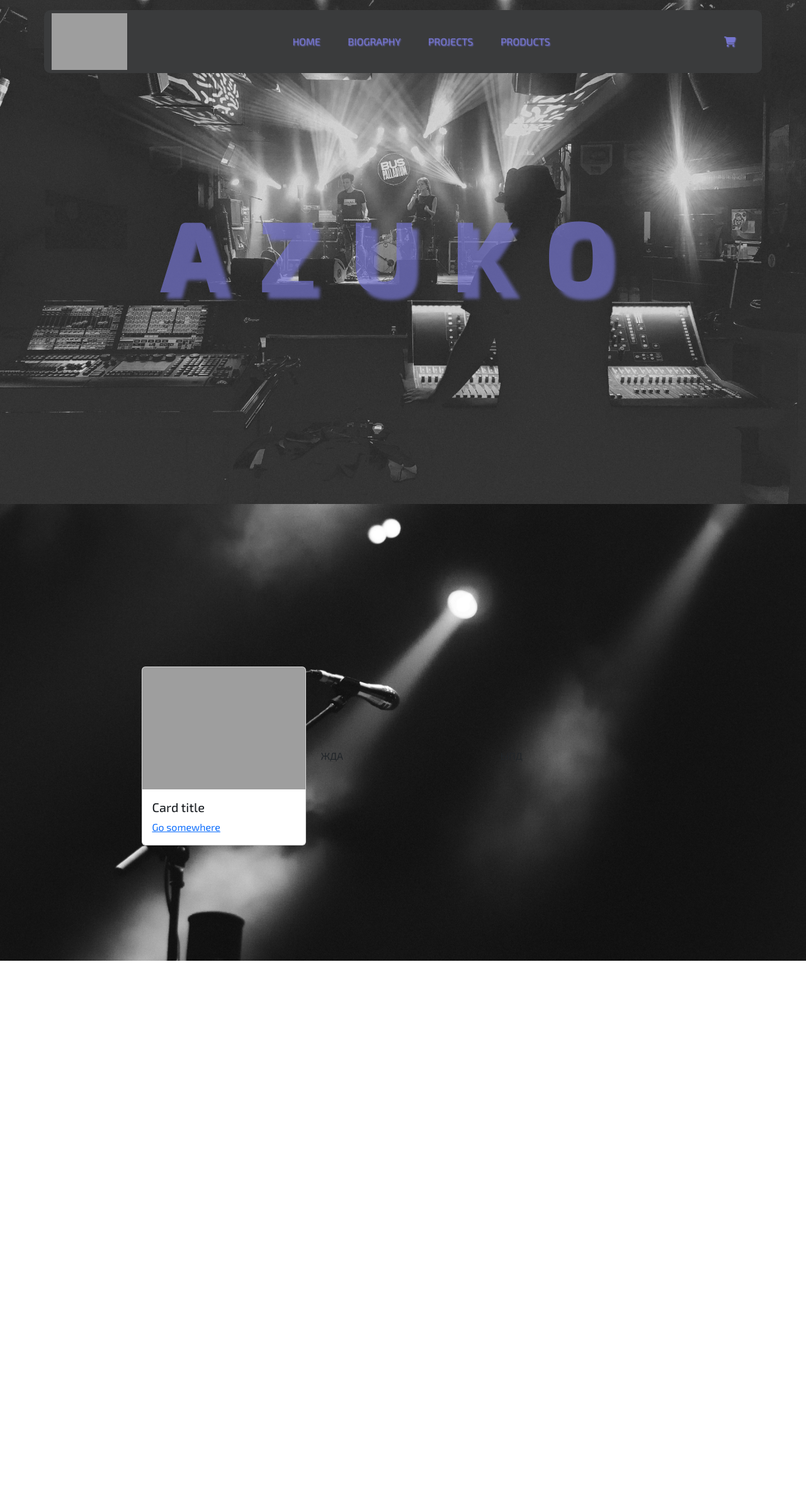
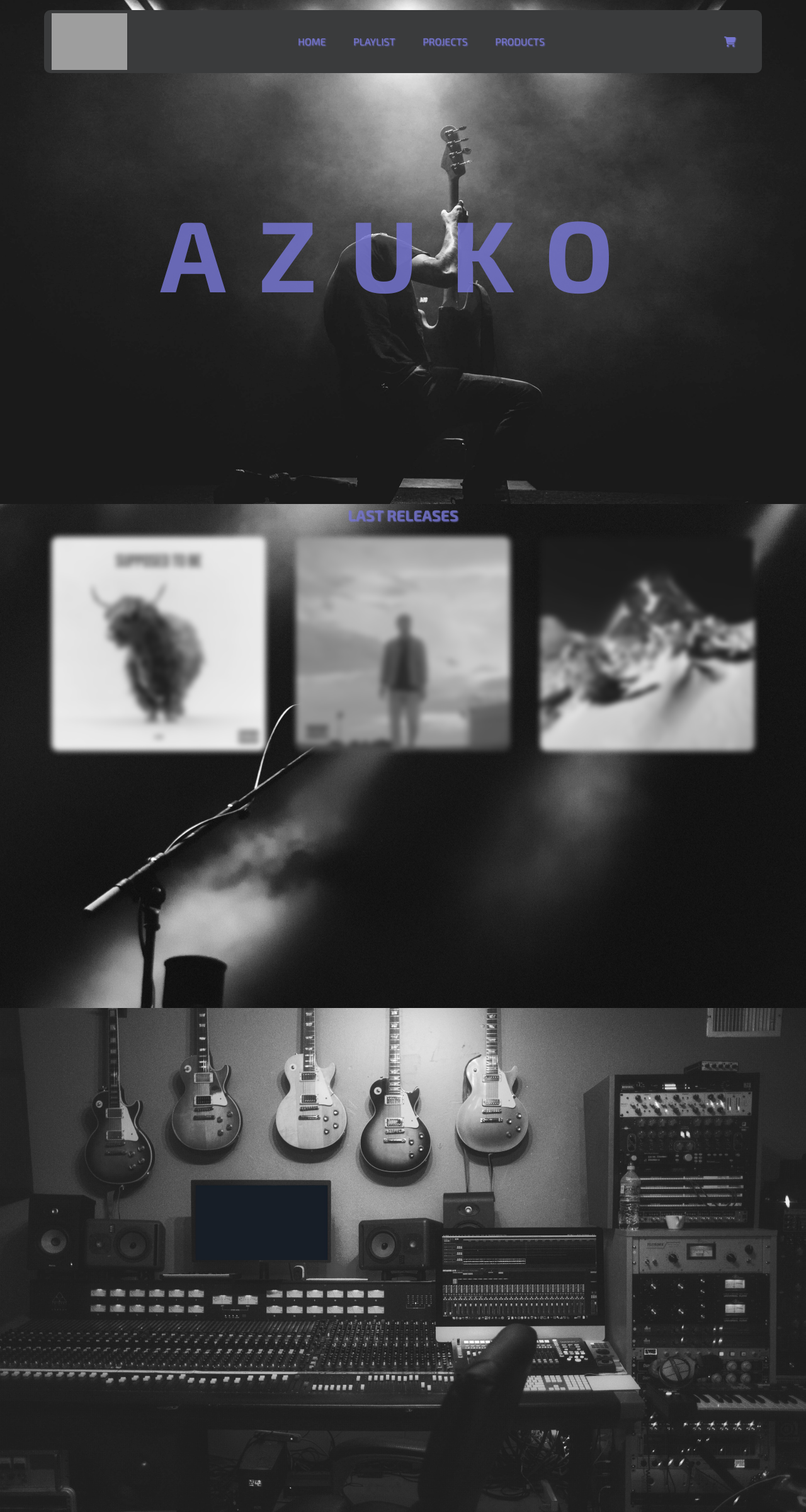
Before and after one commit to AzukoTazumaki/Azuko, a FastAPI app: page / in a window 1280 px wide. Shown: the whole page at 63% size. Run offline with FastAPI, Linux system fonts and the light colour scheme; some libraries are stand-ins or nearby versions; grey boxes are pictures that could not be loaded.

Commit message:
FastApi site v1.0.2

```diff
--- a/main.py
+++ b/main.py
@@ -1,3 +1,4 @@
+import uvicorn
 from fastapi import FastAPI, Request
 from fastapi.responses import HTMLResponse
 from fastapi.staticfiles import StaticFiles
@@ -12,4 +13,9 @@
 
 @app.get("/", response_class=HTMLResponse)
 async def index(request: Request):
-    return templates.TemplateResponse('home_content/home.html', {"request": request})
+    last_releases = ['Supposed To Be', 'with love from Azuko', 'Лавина']
+    return templates.TemplateResponse('home_content/home.html', {"request": request, "last_releases": last_releases})
+
+
+if __name__ == '__main__':
+    uvicorn.run('main:app', host='127.0.0.1', port=8000, reload=True)
--- a/static/css/preloader.css
+++ b/static/css/preloader.css
@@ -12,7 +12,7 @@
     top: 0;
     width: 51%;
     height: 100%;
-    background: var(--black-rgb);
+    background: var(--dark-gray-rgb);
     z-index: 1000;
     -webkit-transform: translateX(0);
     transform: translateX(0);
@@ -51,7 +51,7 @@
     bottom: 5px;
     border-radius: 50%;
     border: 3px solid transparent;
-    border-top-color: var(--black-rgb);
+    border-top-color: var(--gray-rgb);
     -webkit-animation: spin 3s linear infinite;
     animation: spin 3s linear infinite;
 }
--- a/static/css/style.css
+++ b/static/css/style.css
@@ -3,6 +3,11 @@
 @font-face {
     font-family: 'Azuko';
     src: url(../fonts/Exo2-VariableFont_wght.ttf);
+}
+
+@font-face {
+    font-family: 'Azuko 2';
+    src: url(../fonts/RockSalt-Regular.ttf);
 }
 
 ::-webkit-scrollbar {
@@ -23,6 +28,11 @@
 .nav_container {
     background-color: var(--dark-gray-rgb);
     border-radius: 10px;
+    transition: .3s;
+}
+
+.nav_container:hover {
+    transform: scale(1.05);
 }
 
 .navbar_links a, .shopping_cart {
@@ -41,26 +51,52 @@
     text-shadow: var(--dark-gray-shadow);
 }
 
-.main-1 {
-    height: 100vh;
-    background-image: url(../images/bg_main_1.jpeg);
-}
-
 .title span {
     font-size: 20vh;
     color: var(--periwinkle-purple-rgb);
-    opacity: .7;
+    opacity: .85;
     letter-spacing: 4vw;
     font-weight: bold;
-    text-shadow: 10px 10px 5px var(--periwinkle-purple-rgb);
+    /* text-shadow: 5px 5px 5px var(--periwinkle-purple-rgb); */
+}
+
+.main-1 {
+    height: 100dvh;
+    background-image: url(../images/bg_main/bg_main_1.jpg);
 }
 
 .main-2 {
-    height: 100vh;
-    background-image: url(../images/bg_main_2.jpeg);
+    height: 100dvh;
+    background-image: url(../images/bg_main/bg_main_2.jpg);
 }
 
 .main-3 {
-    height: 100vh;
-    background-image: url(../images/bg_main_3.jpeg);
+    height: 100dvh;
+    background-image: url(../images/bg_main/bg_main_3.jpg);
 }
+
+.card {
+    background: var(--dark-gray-rgb);
+}
+
+.last_release {
+    filter: grayscale(1) blur(4px);
+    transition: .3s;
+}
+
+.last_release img {
+    border-radius: 10px;
+}
+
+.last_release:hover {
+    filter: none;
+    transform: scale(1.1);
+}
+
+.last_releases_title {
+    font-size: 3vh;
+    color: var(--periwinkle-purple-rgb);
+    opacity: .85;
+    font-weight: bold;
+    text-shadow: var(--periwinkle-purple-shadow);
+}
--- a/templates/header.html
+++ b/templates/header.html
@@ -6,7 +6,7 @@
                     alt="AZUKO"></a>
             <div class="navbar_links">
                 <a href="/">HOME</a>
-                <a href="/biography">BIOGRAPHY</a>
+                <a href="/playlist">PLAYLIST</a>
                 <a href="/projects">PROJECTS</a>
                 <a href="/products">PRODUCTS</a>
             </div>
--- a/templates/home_content/main_2.html
+++ b/templates/home_content/main_2.html
@@ -1,23 +1,22 @@
 {% block main_2 %}
 <div class="main-2">
 
-    <div class="container">
-        <div class="row d-flex justify-content-center align-items-center vh-100">
-            <div class="col-3">
+    <div class="container vh-100">
+        <p class="last_releases_title text-center">LAST RELEASES</p>
 
-                <div class="card">
-                    <img src="{{url_for('static', path='/images')}}" class="card-img-top" alt="...">
-                    <div class="card-body">
-                        <h5 class="card-title">Card title</h5>
-                        <a href="#" class="card_button">Go somewhere</a>
-                    </div>
-                </div>
+        <div class="row d-flex justify-content-center align-items-center g-5">
+            {% for i in range(3) %}
+            <div class="col-4">
+                <a class="last_release" href="">
+                    <img loading="lazy" src="../../static/images/last_releases/{{ i }}.jpg" class="card-img-top"
+                        alt="...">
+                </a>
+            </div>
+            {% endfor %}
+        </div>
 
-            </div>
-            <div class="col-3">ЖДА</div>
-            <div class="col-3">ЫПД</div>
-        </div>
     </div>
+</div>
 
 </div>
 {% endblock %}
--- a/templates/index.html
+++ b/templates/index.html
@@ -16,9 +16,9 @@
 
 <body>
 
-    <!-- {% block preloader %}
+    {% block preloader %}
     {% include 'preloader.html' %}
-    {% endblock %} -->
+    {% endblock %}
 
     {% block header %}
     {% include 'header.html' %}
```
Also changed, not shown: static/fonts/RockSalt-Regular.ttf (added), static/images/bg_main/bg_main_1.jpg (added), static/images/bg_main/bg_main_2.jpg (added), static/images/bg_main/bg_main_3.jpg (added), static/images/bg_main_1.jpeg (deleted), static/images/bg_main_2.jpeg (deleted), static/images/bg_main_3.jpeg (deleted), static/images/last_releases/0.jpg (added), static/images/last_releases/1.jpg (added), static/images/last_releases/2.jpg (added).
